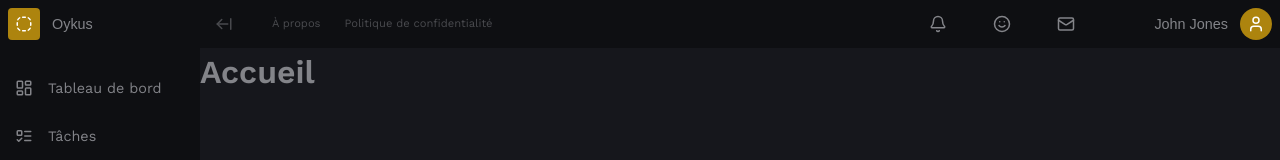
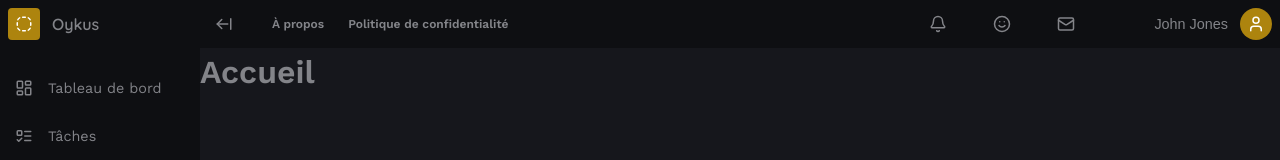
Before and after one commit to mcpronovost/nwz-oykus, a React (Vite) app in the folder frontend/: page / in a window 1280 px wide. Shown: the top 160 px of the page. Built offline with nearby package versions, Linux system fonts and the light colour scheme.

Commit message:
Refine AppBar and AppSidebar styles by adjusting opacity, font size, font weight, and font family

```diff
--- a/frontend/src/styles/core/app-bar.scss
+++ b/frontend/src/styles/core/app-bar.scss
@@ -17,11 +17,11 @@
     &-button {
       height: 32px;
       width: 32px;
-      opacity: 0.5;
+      opacity: 1;
       transition: opacity 0.3s;
 
       &:hover {
-        opacity: 1;
+        opacity: 0.7;
       }
 
       &:active {
@@ -31,7 +31,8 @@
   }
 
   &-menu {
-    font-size: 0.7rem;
+    font-size: 0.75rem;
+    font-weight: 600;
     line-height: 1;
     flex: 1 1 auto;
 
@@ -48,11 +49,11 @@
         display: flex;
 
         &-link {
-          opacity: 0.5;
+          opacity: 1;
           transition: opacity 0.2s;
 
           &:hover {
-            opacity: 1;
+            opacity: 0.7;
           }
         }
       }
--- a/frontend/src/styles/core/app-sidebar.scss
+++ b/frontend/src/styles/core/app-sidebar.scss
@@ -61,7 +61,9 @@
       }
 
       &-brand {
-        font-size: 0.9rem;
+        font-family: "Quicksand", sans-serif;
+        font-size: 1rem;
+        font-weight: 600;
         text-align: left;
         text-overflow: ellipsis;
         white-space: nowrap;
```
